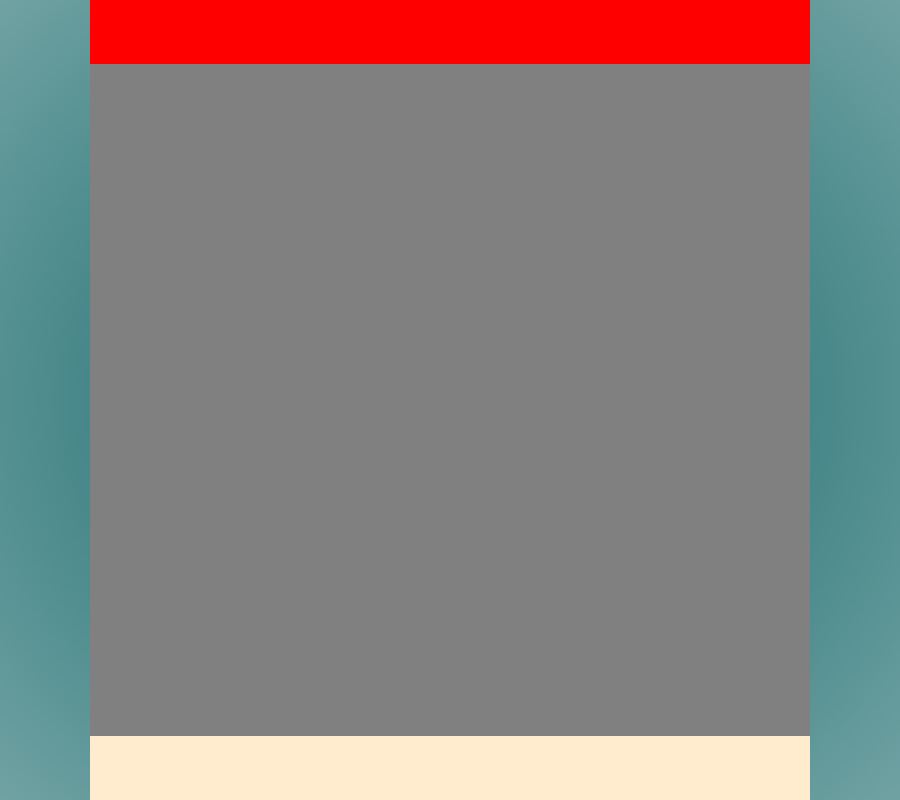
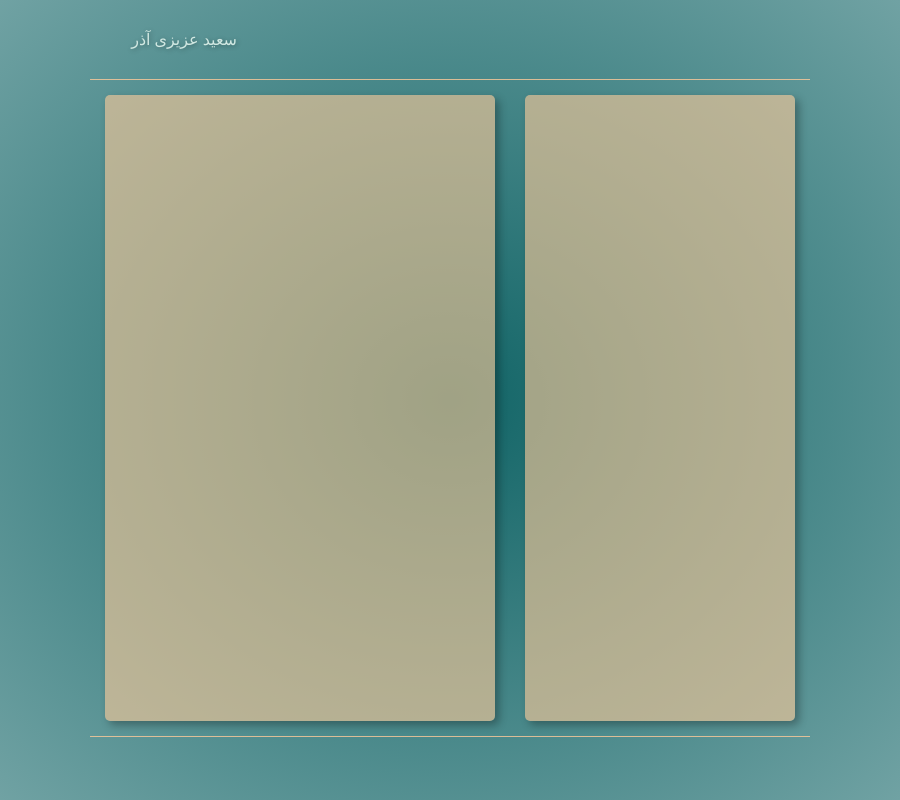
Before and after one commit to saeidaziziazar/farmersquota, an Electron app: page assets/html/home.html in a window 900 px wide. Drawn offline with nearby package versions, Linux system fonts and the light colour scheme.

Commit message:
13990302

```diff
--- a/assets/html/home.html
+++ b/assets/html/home.html
@@ -10,11 +10,21 @@
 </head>
 <body>
     <div class="container">
-        <div class="row" style="height: 8%;background: red;">
+        <div class="row" style="height: 10%">
+            <header>
+                <p class="username">سعید عزیزی آذر</p>
+            </header>
         </div>
-        <div class="row" style="height: 84%;background-color: gray;">
+        <div class="row" style="height: 82%">
+            <div class="col-5" style="padding: 15px;">
+                <div class="customers"></div>
+            </div>
+            <div class="col-7" style="padding: 15px;">
+                <div class="orders"></div>
+            </div>
         </div>
-        <div class="row" style="height: 8%;background-color: blanchedalmond;">
+        <div class="row" style="height: 8%">
+            <footer></footer>
         </div>
     </div>
 </body>
--- a/assets/scss/home.scss
+++ b/assets/scss/home.scss
@@ -1,10 +1,40 @@
+@import 'main.scss';
+
 .container {
     height: 100%;
 }
 
 
 header {
-    background-color: #fff;
+    text-align: left;
     width: 100%;
     height: 100%;
+    border-bottom: 1px solid rgba($secondary-color-light, .8);
 }
+
+footer {
+    width: 100%;
+    height: 100%;
+    border-top: 1px solid rgba($secondary-color-light, .8);
+}
+
+.customers, .orders {
+    height: 100%;
+    width: 100%;
+    background-color: rgba($secondary-color-light, .6);
+    border-radius: 5px;
+    box-shadow: 4px 4px 8px rgba(#000, .3);
+}
+
+.username {
+    position: relative;
+    top: 50%;
+    transform: translateY(-50%);
+    width: fit-content;
+    text-align: left;
+    padding: 3px;
+    border-radius: 5px;
+    text-shadow: 1px 1px 5px rgba(#000, 0.3);
+    font-stretch: wider;
+    margin-right: 570px;
+}
```
Also changed, not shown: assets/css/home.css, 1 other file.
